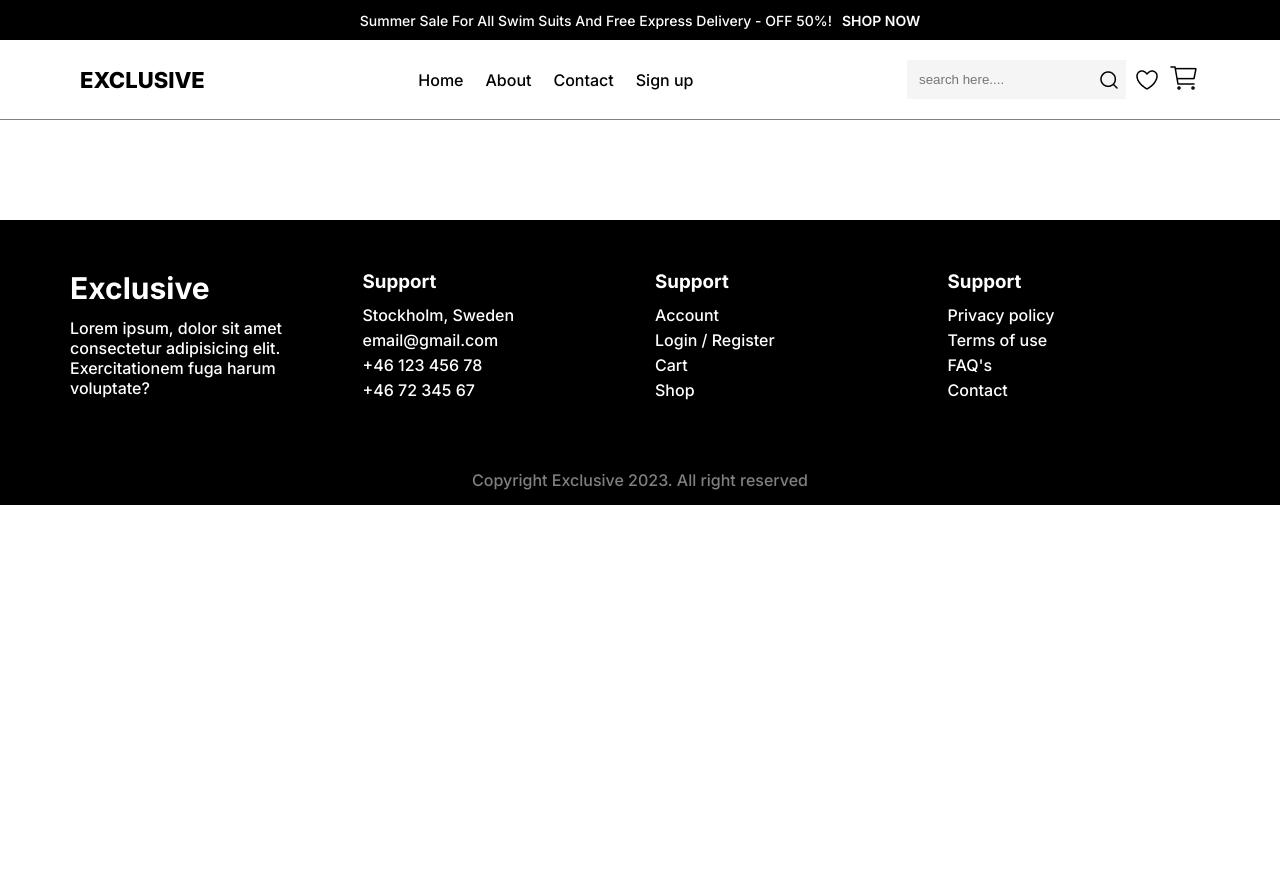
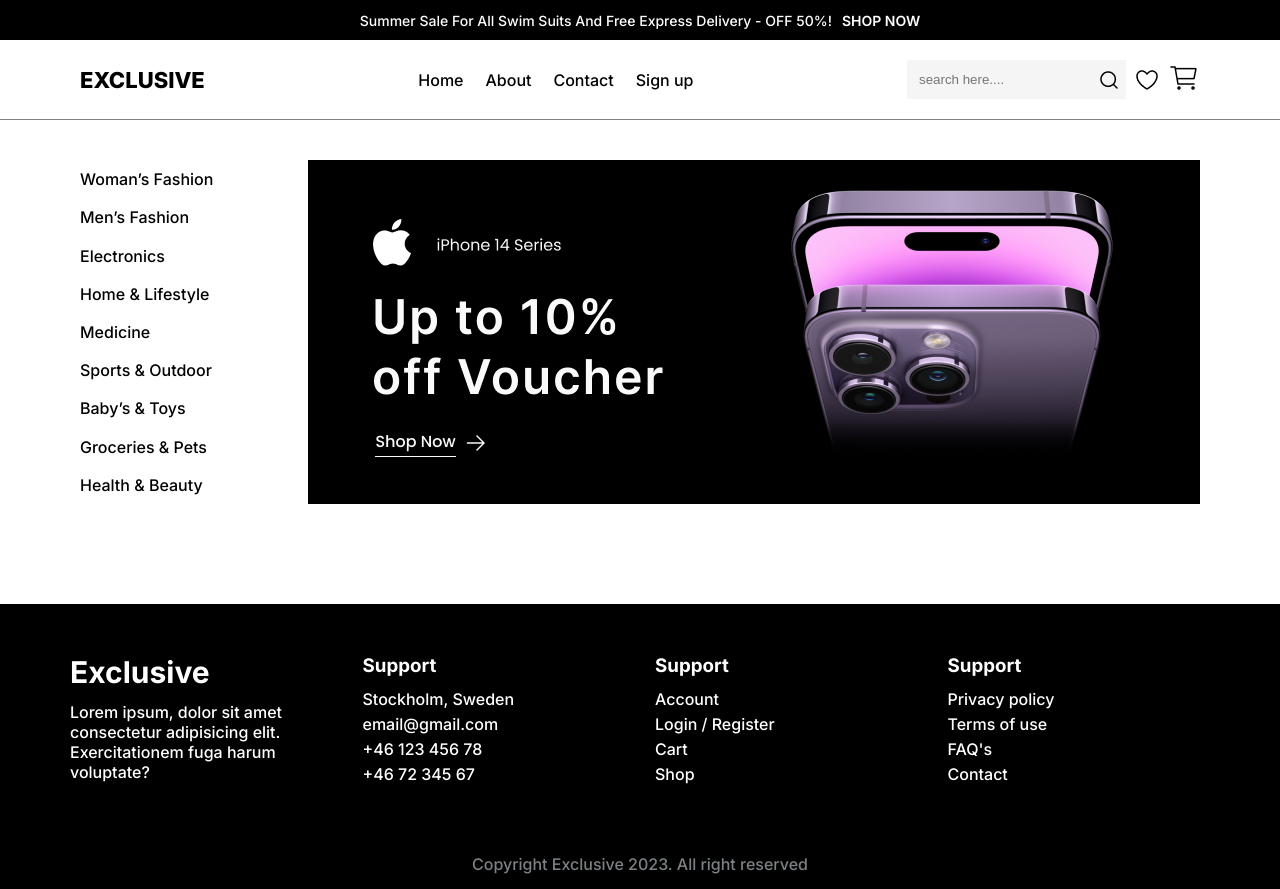
Before and after one commit to Thushan2002/e-commerce-site-react, a React (Vite) app: page / in a window 1280 px wide. Before the commit the page ends 800 px from the top, so only its background shows below. Built offline with nearby package versions, Linux system fonts and the light colour scheme.

Commit message:
feat: hero section added to home page

```diff
--- a/src/App.jsx
+++ b/src/App.jsx
@@ -1,16 +1,16 @@
 import React from "react";
 import { BrowserRouter as Router, Routes, Route } from "react-router-dom";
-import Navbar from "./components/Navbar";
 import Footer from "./components/Footer";
 import SignUp from "./components/SignUp";
 import Login from "./components/Login";
+import Home from "./components/Home";
 
 const App = () => {
   return (
     <div>
       <Router>
         <Routes>
-          <Route path="/" element={<Navbar />} />
+          <Route path="/" element={<Home />} />
           <Route path="/login" element={<Login />} />
           <Route path="/sign-up" element={<SignUp />} />
         </Routes>
--- /dev/null
+++ b/src/components/Header.jsx
@@ -0,0 +1,43 @@
+import React from "react";
+import headerImg from "../assets/image/header.png"; // Import the image correctly
+
+const Header = () => {
+  return (
+    <header className="header">
+      <div className="container header_container">
+        <div className="header_filter">
+          <a href="#" className="header_filter_link">
+            Woman’s Fashion
+          </a>
+          <a href="#" className="header_filter_link">
+            Men’s Fashion
+          </a>
+          <a href="#" className="header_filter_link">
+            Electronics
+          </a>
+          <a href="#" className="header_filter_link">
+            Home & Lifestyle
+          </a>
+          <a href="#" className="header_filter_link">
+            Medicine
+          </a>
+          <a href="#" className="header_filter_link">
+            Sports & Outdoor
+          </a>
+          <a href="#" className="header_filter_link">
+            Baby’s & Toys
+          </a>
+          <a href="#" className="header_filter_link">
+            Groceries & Pets
+          </a>
+          <a href="#" className="header_filter_link">
+            Health & Beauty
+          </a>
+        </div>
+        <img src={headerImg} alt="Header" className="header_img" />
+      </div>
+    </header>
+  );
+};
+
+export default Header;
--- /dev/null
+++ b/src/components/Home.jsx
@@ -0,0 +1,14 @@
+import React from "react";
+import Header from "./Header";
+import Navbar from "./Navbar";
+
+const Home = () => {
+  return (
+    <div>
+      <Navbar />
+      <Header />
+    </div>
+  );
+};
+
+export default Home;
--- a/src/components/SignUp.jsx
+++ b/src/components/SignUp.jsx
@@ -1,7 +1,6 @@
 import React from "react";
 import { Link } from "react-router-dom";
 import Navbar from "./Navbar";
-import Footer from "./Footer";
 import auth_icon from "../assets/image/auth-image.png";
 
 const SignUp = () => {
```
